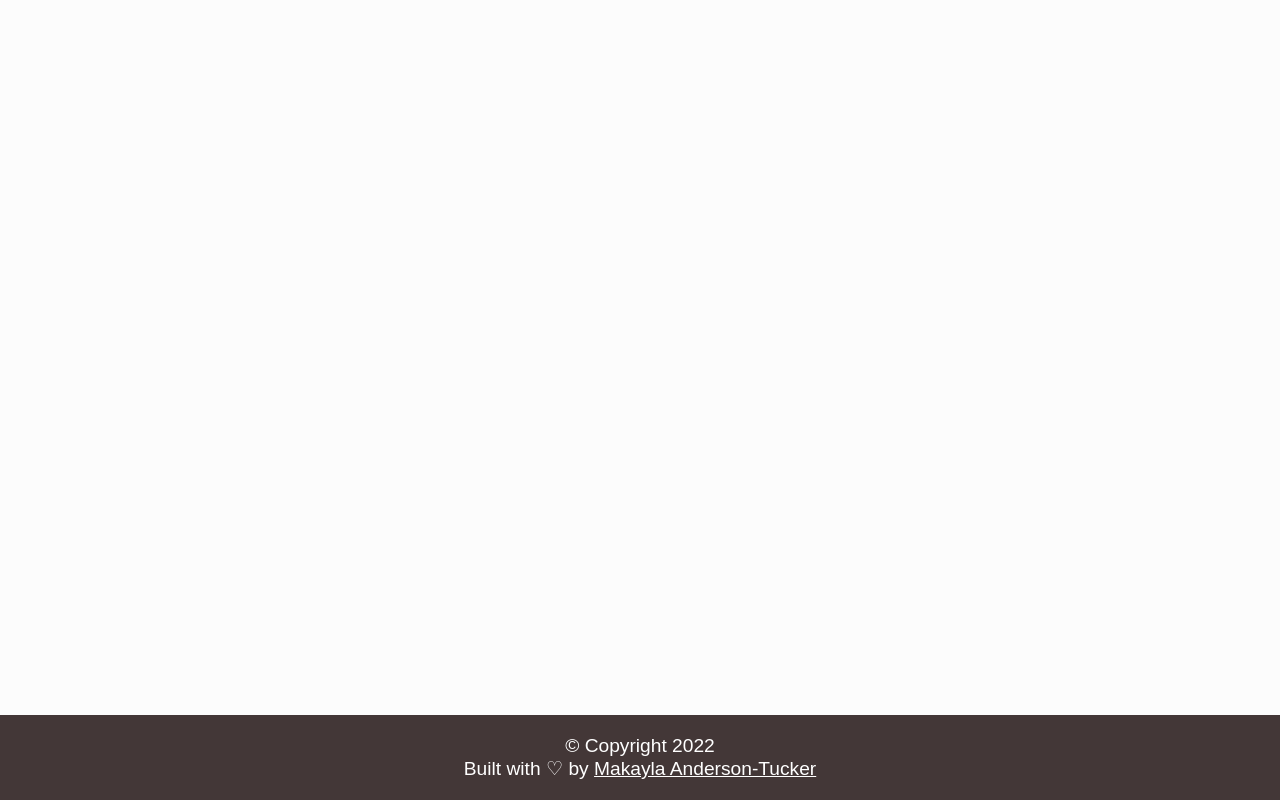
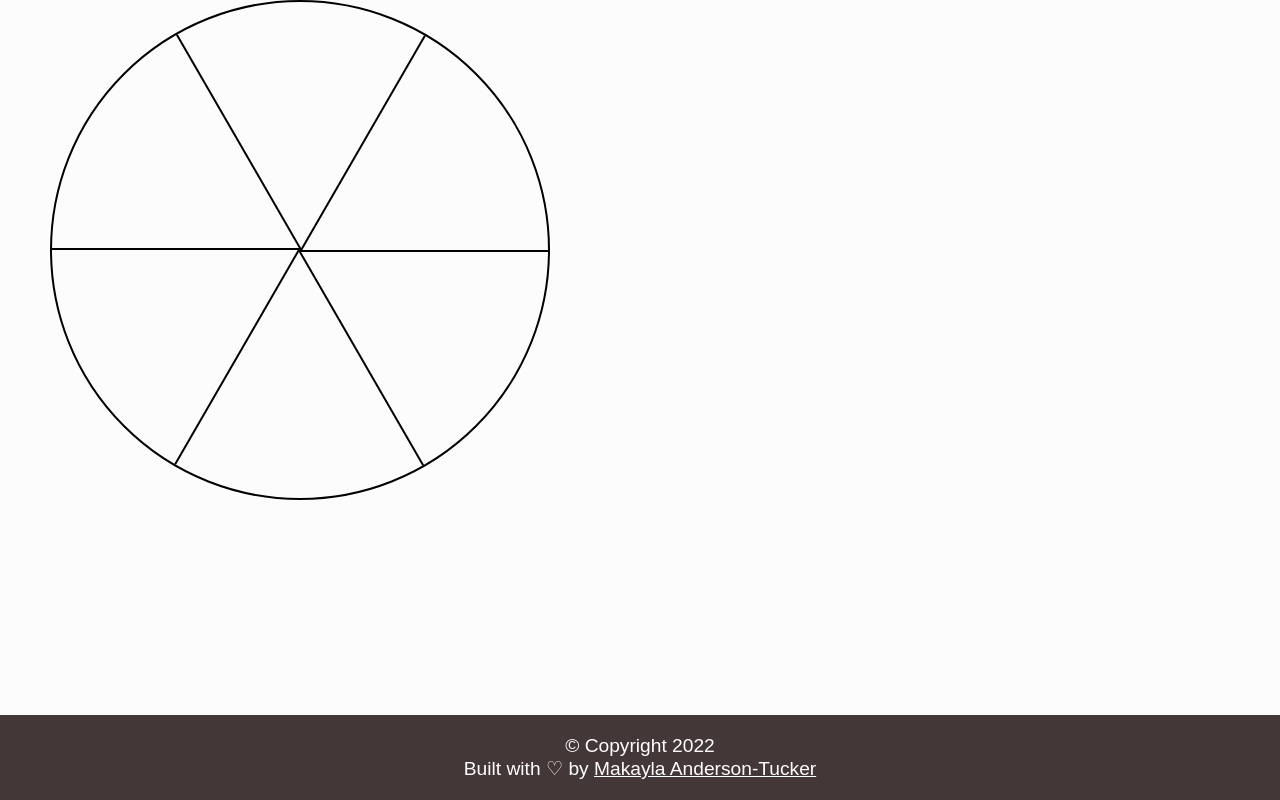
Before and after one commit to makaylacodes/ferris-wheel-css, a plain HTML site: page index.html in a window 1280 px wide. Drawn offline with Linux system fonts and the light colour scheme.

Commit message:
I have created the outline of the wheel.

```diff
--- a/index.html
+++ b/index.html
@@ -7,19 +7,37 @@
         <meta name="viewport" content="width=device-width, initial-scale=1.0"/>
         <link rel="stylesheet" href="styles.css" type="text/css"/>
         <title>
-
+            Ferris Wheel in CSS
         </title>
     </head>
     <body>
+      <div class="wheel">
+        <span class="line"></span>
+        <span class="line"></span>
+        <span class="line"></span>
+        <span class="line"></span>
+        <span class="line"></span>
+        <span class="line"></span>
+        <div class="cabin"></div>
+        <div class="cabin"></div>
+        <div class="cabin"></div>
+        <div class="cabin"></div>
+        <div class="cabin"></div>
+        <div class="cabin"></div>
+      </div>
+
+
+
+
 
         <footer id="footer">
-            <p >&copy; Copyright 2022 <br>
+            <p>
+                &copy; Copyright 2022 <br>
                 Built with &#x2661; by
                 <a href="" target="_blank">
                 Makayla Anderson-Tucker
                 </a>
              </p>
         </footer>
-
        </body>
 </html>
--- a/styles.css
+++ b/styles.css
@@ -7,6 +7,48 @@
 body{
     background: #fcfcfc;
     font-family: sans-serif;
+}
+
+.wheel{
+    border: 2px solid black;
+    border-radius:50%;
+    margin-left:50px;
+    position: absolute;
+    height: 55vw;
+    width: 55vw;
+    max-height: 500px;
+    max-width: 500px;
+}
+
+.line{
+    background-color: black;
+    width: 50%;
+    height: 2px;
+    position:absolute;
+    left:50%;
+    top:50%;
+    /*offsets the origin point by 0% from left and top by setting it to the
+    top left corner of the element*/
+    transform-origin: 0% 0%;
+}
+
+/*Transform property allows shape manipulation of an element. Will rotate the
+element around its transform-origin point by 60deg clockwise*/
+.line:nth-of-type(2){
+    transform: rotate(60deg);
+}
+
+.line:nth-of-type(3){
+    transform: rotate(120deg);
+}
+.line:nth-of-type(4){
+      transform: rotate(180deg);
+}
+.line:nth-of-type(5){
+      transform: rotate(240deg);
+}
+.line:nth-of-type(6){
+      transform: rotate(300deg);
 }
 
 #footer{
@@ -22,7 +64,7 @@ body{
     width: 100vw;
     padding-top: 20px;
     padding-bottom: 20px;
-    color: #fff;      /* Footer height */
+    color: #fff;
   }
 
  a{
```
Lines whose indentation alone changed are shown as unchanged.
